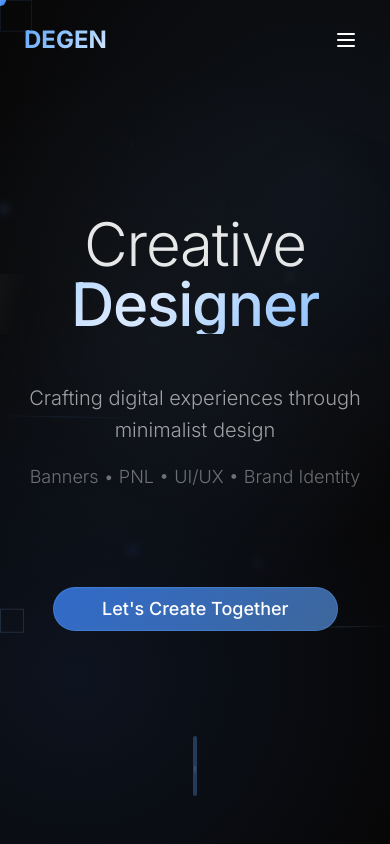
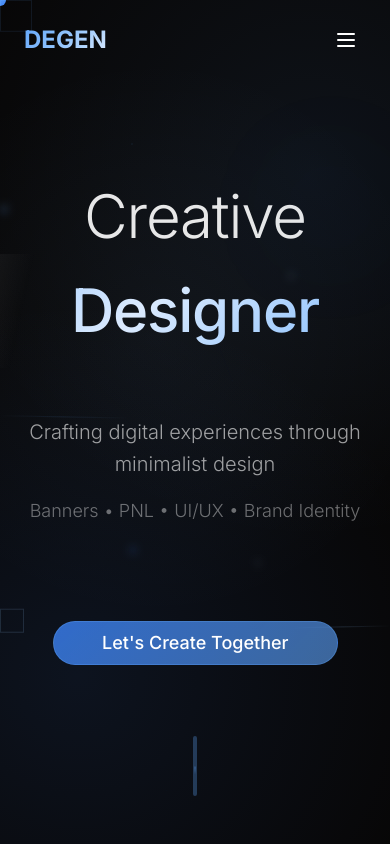
Before and after one commit to zakariyyazeb108/degen-neon-canvas, a React (Vite) app: page / in a window 390 px wide. Shown: the top 844 px of the page. Built offline with nearby package versions, Linux system fonts and the light colour scheme.

Commit message:
Fix: Cut off "g" in hero text
Adjusted the hero text container to prevent the bottom of the "g" from being cut off.

```diff
--- a/src/components/Hero.tsx
+++ b/src/components/Hero.tsx
@@ -14,11 +14,11 @@ const Hero = () => {
         <div className="max-w-5xl mx-auto space-y-12">
           {/* Main heading with enhanced animations */}
           <div className="relative">
-            <h1 className="text-6xl md:text-8xl font-light leading-none mb-6 text-balance">
+            <h1 className="text-6xl md:text-8xl font-light leading-tight mb-6 text-balance">
               <span className="block text-white/90 animate-fade-in-up [animation-delay:0.2s] [animation-fill-mode:forwards] opacity-0">
                 Creative
               </span>
-              <span className="block gradient-text-animated font-medium relative opacity-100">
+              <span className="block gradient-text-animated font-medium relative opacity-100 leading-relaxed py-2">
                 <span className="inline-block">
                   Designer
                 </span>
```
